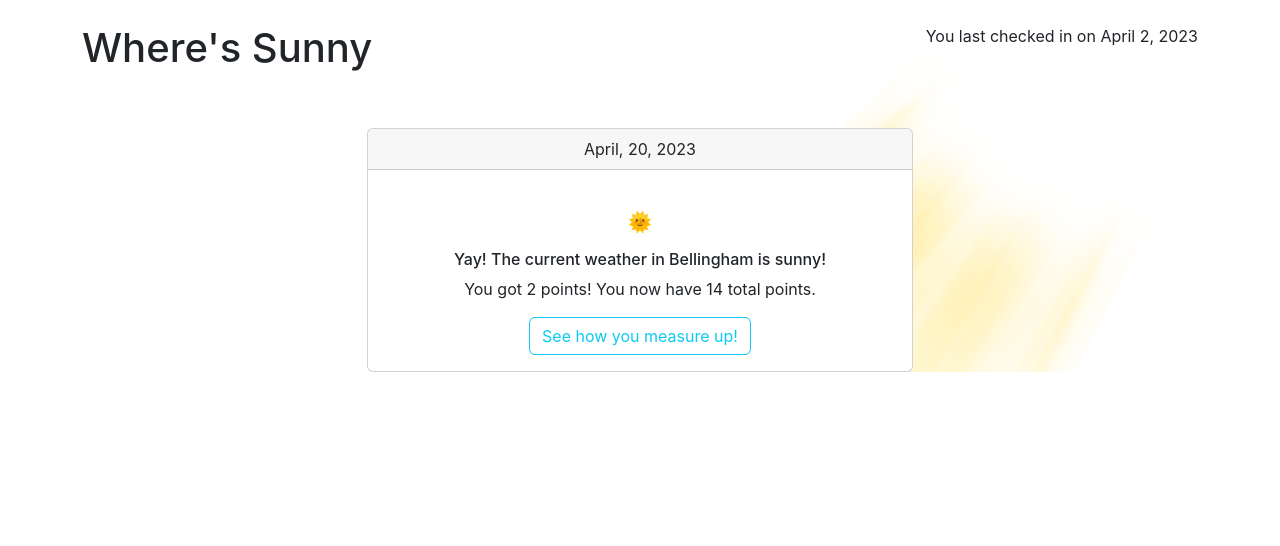
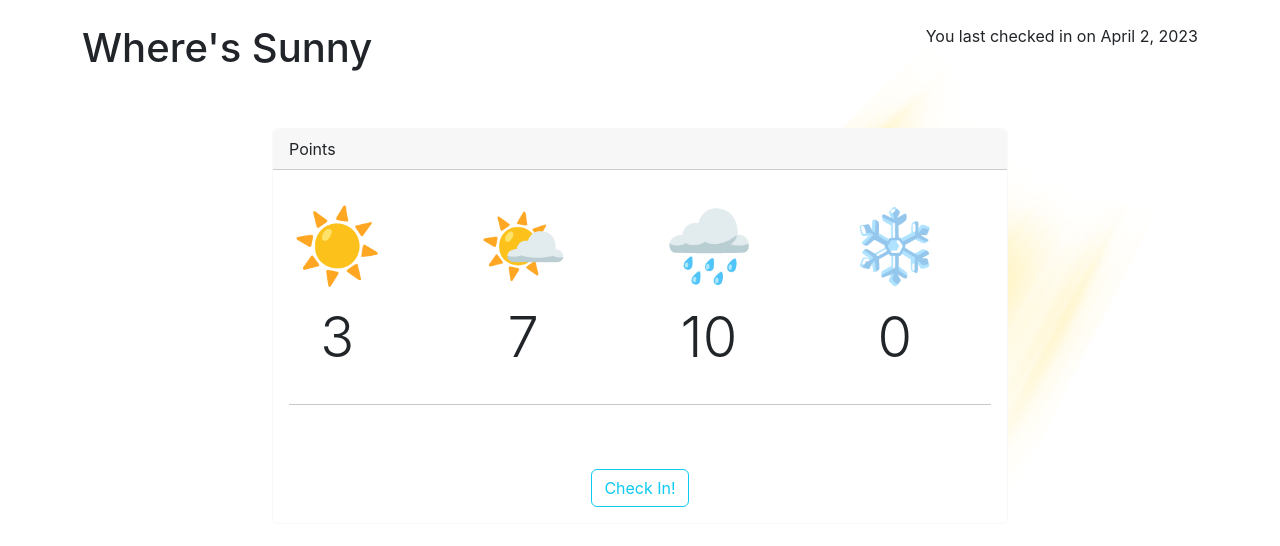
Before and after one commit to espressoGoddess/wheres_sunny, a React (Create React App) app: page / in a window 1280 px wide. Shown: the top 546 px of the page. Built offline with nearby package versions, Linux system fonts and the light colour scheme.

Commit message:
Build Stats component

```diff
--- a/src/Components/App/App.js
+++ b/src/Components/App/App.js
@@ -1,5 +1,6 @@
 import { Container, Col, Row, Button } from 'react-bootstrap';
 import Home from '../Home/Home';
+import Stats from '../Stats/Stats';
 import Success from '../Success/Success';
 import Header from '../Header/Header';
 import './App.css';
@@ -9,7 +10,8 @@ function App() {
     <main className="App">
       <Header />
       {/* <Home /> */}
-      <Success />
+      {/* <Success /> */}
+      <Stats />
     </main>
   );
 }
--- a/src/Components/Home/Home.js
+++ b/src/Components/Home/Home.js
@@ -7,7 +7,7 @@ export default function Home() {
     <Container className='Home'>
       <Row>
         <Col md={{span: 8, offset: 2}}>
-          <Card>
+          <Card border="light">
             <Card.Body>
               <Card.Title>
                 Where's Sunny is an app that allows you to check in and gain points if it is sunny at your location.
--- a/src/Components/Stats/Stats.js
+++ b/src/Components/Stats/Stats.js
@@ -1,4 +1,40 @@
 import './Stats.css';
+import { Button, Card, Col, Row, Container } from 'react-bootstrap';
+
 export default function Stats() {
-
+  return (
+    <Container className='Stats'>
+      <Row>
+        <Col md={{span: 8, offset: 2}}>
+          <Card border="light" className='mt-5'>
+            <Card.Header>
+              Points
+            </Card.Header>
+              <Card.Body className='mt-3 text-center'>
+                <div className='d-flex align-items-center justify-content-center'>
+                  <div className='me-5 text-center'>
+                    <p className='display-2'>☀️</p>
+                    <p className='display-4'>3</p>
+                  </div>
+                  <div className='ms-5 me-5 flex-row'>
+                    <p className='display-2'>🌤️</p>
+                    <p className='display-4'>7</p>
+                  </div>
+                  <div className='ms-5 me-5 flex-row'>
+                    <p className='display-2'>🌧️</p>
+                    <p className='display-4'>10</p>
+                  </div>
+                  <div className='ms-5 me-5 flex-row'>
+                    <p className='display-2'>❄️</p>
+                    <p className='display-4'>0</p>
+                  </div>
+                </div>
+                <hr/>
+              <Button className='mt-5' variant="outline-info">Check In!</Button>
+            </Card.Body>
+          </Card>
+        </Col>
+      </Row>
+    </Container>
+  );
 }
--- a/src/Components/Success/Success.js
+++ b/src/Components/Success/Success.js
@@ -6,7 +6,7 @@ export default function Success() {
     <Container>
       <Row>
         <Col md={{span: 6, offset: 3}}>
-          <Card className="text-center mt-5">
+          <Card className="text-center mt-5" border="light">
             <Card.Header className="text-cleft">April, 20, 2023</Card.Header>
             <Card.Body>
               <Card.Title className="mt-4">🌞</Card.Title>
```
